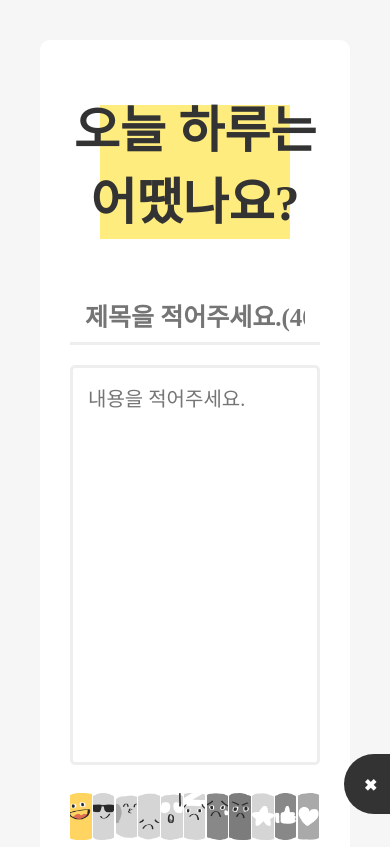
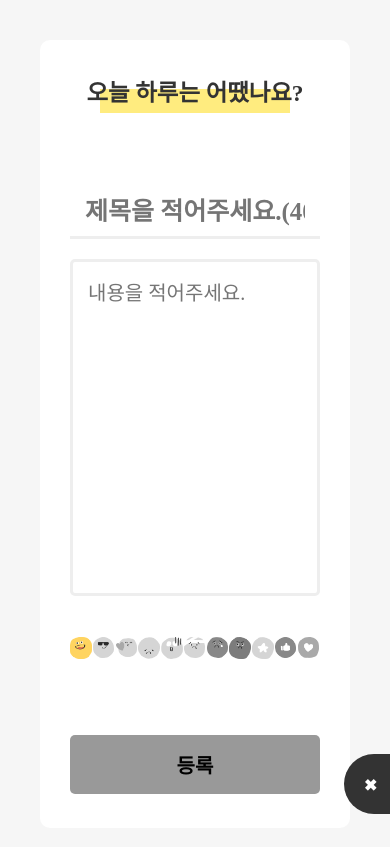
Before and after one commit to chooing/carouselCard, a plain HTML site: page todayMemo/index.html in a window 390 px wide. Shown: the top 847 px of the page. Drawn offline with Linux system fonts and the light colour scheme; a web font is replaced by a local one.

Commit message:
css 수정 - 반응형 수정

```diff
--- a/todayMemo/index.html
+++ b/todayMemo/index.html
@@ -8,10 +8,9 @@
     <title>하루 메모</title>
 </head>
 <body>
-    <h1 class="main-title"></h1>
     <div class="wrapping">
-        <section class="write-wrap content-wrap">
-            <h2 class="write-title">오늘 하루는 어땠나요?</h2>
+        <section class="write-wrap content-wrap scroll">
+            <h1 class="write-title">오늘 하루는 어땠나요?</h1>
             <div class="input-wrap">
                 <label for="titleInput" class="hide">메모의 제목을 적는 칸입니다.</label>
                 <input type="text" id="titleInput" class="title-input write-input" placeholder="제목을 적어주세요.(40자 내)" maxlength="40">
--- a/todayMemo/memo.js
+++ b/todayMemo/memo.js
@@ -6,6 +6,16 @@ const waitingMsg = document.querySelector('.waiting-msg');
 const showUl = document.querySelector('.memo-list');
 const memes=[];
 const MEMO_LIST = 'memoList';
+
+const root = document.querySelector(':root');
+root.style.setProperty('--windowHeight', window.innerHeight);
+
+window.addEventListener('resize',(e)=>{
+    // if(window.innerHeight > 765){
+        root.style.setProperty('--windowHeight', window.innerHeight);
+    // }
+})
+
 
 window.addEventListener('load',()=>{
     toggleWaitingMag();
--- a/todayMemo/style.css
+++ b/todayMemo/style.css
@@ -1,10 +1,12 @@
 @import url('https://fonts.googleapis.com/css2?family=Gowun+Batang:wght@400;700&display=swap');
+
 @font-face {
     font-family: 'EarlyFontDiary';
     src: url('https://cdn.jsdelivr.net/gh/projectnoonnu/noonfonts_220508@1.0/EarlyFontDiary.woff2') format('woff2');
     font-weight: normal;
     font-style: normal;
 }
+
 
 /* reset */
 body, input{
@@ -37,6 +39,11 @@ ol,ul,li{
 }
 
 /* setting */
+
+:root{
+    --windowHeight:920;
+}
+
 body{
     background-color: #f6f6f6;
     font-family: 'Gowun Batang', serif;
@@ -85,20 +92,16 @@ body{
     right: 0;
     top: 0;
     bottom: 0;
-    margin:  auto;
+    margin: 40px auto;
 }
 
 .content-wrap{
-    padding:50px 30px 40px;
+    padding:calc(var(--windowHeight) * 0.04px) 30px;
     background-color: #fff;
     border-radius: 10px;
-    margin: 40px 0;
     box-sizing: border-box;
 }
 
-.input-wrap{
-    margin-bottom: 20px;
-}
 /* design */
 .emoji::before,
 .memo::before{
@@ -109,7 +112,7 @@ body{
 }
 
 .smile-emoji::before{background-image: url(./images/smile_emoji.png);}
-.love-emoji::before{background-image: url(./images/love_emoji.png); background-size: 50px;}
+.love-emoji::before{background-image: url(./images/love_emoji.png);}
 .tired-emoji::before{background-image: url(./images/tired_emoji.png);}
 .sick-emoji::before{background-image: url(./images/sick_emoji.png);}
 .sad-emoji::before{background-image: url(./images/sad_emoji.png);}
@@ -122,18 +125,20 @@ body{
 
 /* emoji class end*/
 
-/* .write-wrap{max-width: 40%;} */
 .write-wrap{
     width: 40%;
     display: flex;
     flex-direction: column;
+    overflow-y: auto;
+    gap: 20px 0;
 }
 
 .write-title{
     margin-bottom: auto;
     text-align: center;
-    font-size: 50px;
-    font-weight: 810;
+    /* font-size: 50px; */
+    font-size: 6vmin;
+    font-weight: 700;
     color: #333;
     position: relative;
     z-index: 0;
@@ -170,7 +175,7 @@ body{
 }
 
 .txt-input{
-    height: 400px;
+    height: calc(var(--windowHeight) * 0.4px) ;
     padding: 15px;
     box-sizing: border-box;
     border: 3px solid #eee;
@@ -196,7 +201,7 @@ body{
 .emoji::before{
     width: 100%;
     height: 100%;
-    background-size: 47px;
+    background-size: contain;
     background-color: #fff;
     filter: grayscale(1);
 }
@@ -205,7 +210,7 @@ body{
 .btn-upload{
     width: 100%;
     font-size: 20px;
-    padding: 20px;
+    padding: 15px;
     background-color: #999;
     margin-top: auto;
 }
```
